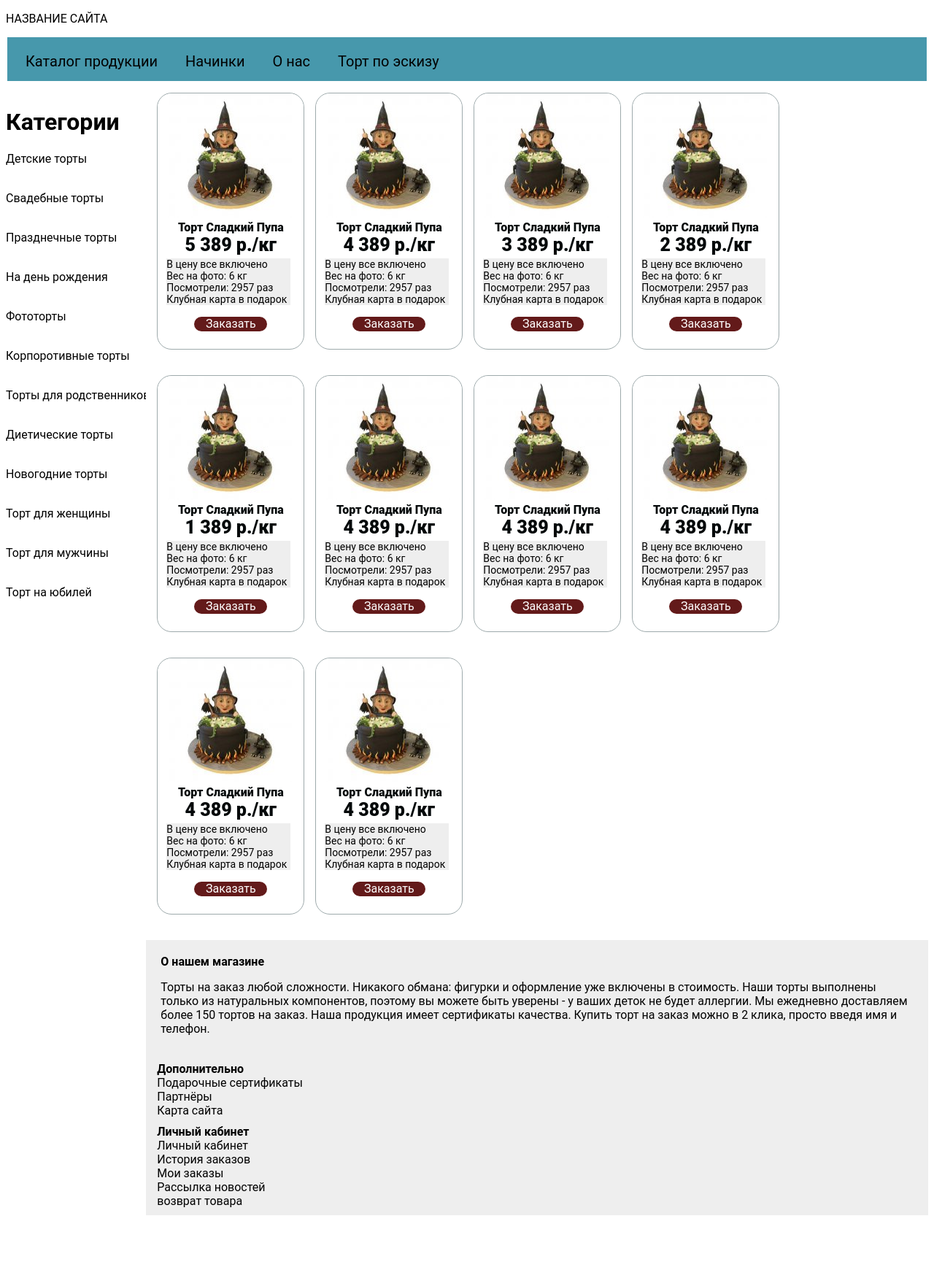
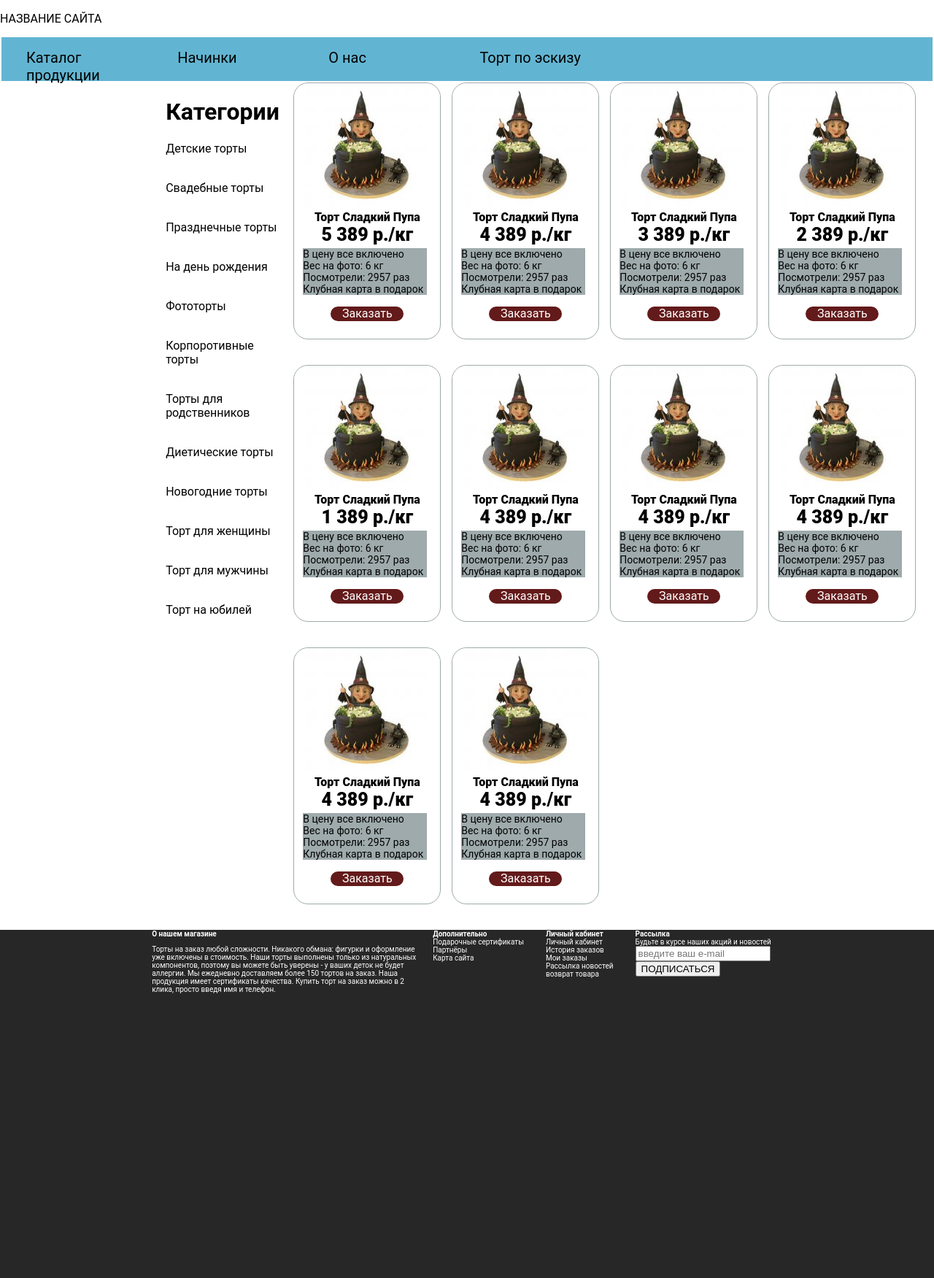
Before and after one commit to RabotnikGoda/PRsait, a plain HTML site: page projekt0.1.html in a window 1280 px wide. Shown: the whole page at 73% size. Before the commit the page ends 1673 px from the top, so only its background shows below. Drawn offline with Linux system fonts and the light colour scheme.

Commit message:
ножки

```diff
--- a/projekt0.1.html
+++ b/projekt0.1.html
@@ -4,6 +4,8 @@
 
 <head>
     <link href="stayl.css" rel="stylesheet">
+    <script src="https://kit.fontawesome.com/a076d05399.js"></script>
+    <script src="/path/to/script.js"></script>
     <title>Page Title</title>
 </head>
 
@@ -11,8 +13,8 @@
     <div class="container-nobackground">
         <p>НАЗВАНИЕ САЙТА</p>
         <div class="all_main-nenu">
-            <div class="main-menu" style="overflow: hidden;">
-                <div class="main-menu" style="width: 1000%;">
+            <div class="main-menu">
+                <div class="margin">
                     <div class="sections">
                         <a>Каталог продукции</a>
                     </div>
@@ -28,17 +30,16 @@
                 </div>
             </div>
         </div>
-        <p></p>
 
     </div>
-    <div class="cpotainer">
+    <div class="cpotainer-margin">
         <div class="box">
             <div class="box-heding">
                 <h1>Категории</h1>
             </div>
             <div class="box-content">
-                <div class="box-category" style="overflow: hidden;">
-                    <div class="box-category" style="width: 1000%;">
+                <div class="box-category">
+                    <div class="box-category">
                         <ul class="according">
                             <li class="Cat-lis">
                                 <div class="hover-cat">Детские торты</div>
@@ -310,23 +311,11 @@
                         <div class="container-buttom">
                             <div class="button">Заказать</div>
                         </div>
-
                     </div>
                 </div>
             </div>
-            <!-- <div class="content-table">
-                <div class="row-content">
-                    <div class="product-grid" style="display: inline;">
-                        <div>
-                            <div class="product-grid" style="display: inline;">
-                            </div>
-                            <div class="product-grid" style="display: inline;">
         </div>
     </div>
-
-                    </div>
-                </div>
-            </div> -->
     <footer>
         <div class="all-cotainer-footer">
             <div class="container-footer">
@@ -376,6 +365,26 @@
                         </li>
                     </ul>
                 </div>
+                <div class="con-foot-2">
+                    <div class="heading-foot">Рассылка</div>
+                    <div>Будьте в курсе наших акций и новостей</div>
+                    <div class="mail-letters">
+                        <input type="email" placeholder="введите ваш e-mail" class="imput-mail">
+                        <div class="span-button-mail">
+                            <button class="buttton-mail">
+                                <div class="text-button-mail">ПОДПИСАТЬСЯ</div>
+                            </button>
+                        </div>
+
+                    </div>
+                    <!-- <div class="style-social-mail">
+                        <i class="fab fa-odnoklassniki-square fa-2x"></i>
+                        <i class="fab fa-facebook-square fa-2x"></i>
+                        <i class="fab fa-facebook-square fa-2x"></i>
+                    </div> -->
+
+
+                </div>
             </div>
         </div>
 
--- a/stayl.css
+++ b/stayl.css
@@ -1,58 +1,66 @@
 body{
     font-family: 'Roboto', sans-serif;
+    margin: 0px;
 }
 .container-nobackground{
     width: auto;
 
 }
 .all-main-nenu{
-    background: rgb(71, 152, 172);
+    background: #62b5d2;
     position:absolute;
     height: auto;
 }
 .main-menu{
 
-    background-color: rgb(71, 152, 172);
+    background-color: #62b5d2;
     font-size: 20px; /*размер шрифт*/
     height: 20px; /*высота*/
     width: auto; /*ширина*/
     padding: 0px 2px 40px 2px;
     margin: 2px;
 }
-.cpotainer{
+.margin{
+    margin: 0 auto;
+    max-width: 1240px;
+
+}
+.sections{
+    float:left;
+    width: 175.125px;
+    height: 23;
+    /* background-color: rgb(71, 152, 172); */
+    /* border: 3px solid rgb(71, 152, 172); */
+    display: block;
+    padding: 16px;
+}
+.cpotainer-margin{
     display: flex;
+}
+.according{
+    list-style-type: none;
+    margin:0px;
+    padding:0px;
+}
+.hover-cat{
+    border-right: none;
+    margin-bottom: 35px;
+}
+.hover-cat:hover{
+    color: #85b7c0;
+
+}
+a:hover {
+    background: #fa8af1;
+    border: 3px solid #fa8af1;
+    color: rgb;
+    margin: 0px;
+    padding: 15px 15px 20px 15px;
 }
 .product-cards{
     width: 1100px;
     display: flex;
     flex-wrap: wrap;
-}
-.sections{
-    float:left;
-    width: auto;
-    height: auto;
-    background-color: rgb(71, 152, 172);
-    border: 3px solid rgb(71, 152, 172);
-    padding: 16px;
-
-}
-a:hover {
-    background: rgb(48, 139, 161);
-    border: 3px solid rgb(48, 139, 161);
-    color: rgb;
-}
-.hover-cat:hover{
-    color: #85b7c0;
-
-}
-.according{
-    list-style-type: none;
-    margin:0px;
-    padding:0px;
-
-}
-.row-content{
-    display: flex;
 }
 .product-grid{
     /* float: left; */
@@ -65,9 +73,34 @@ a:hover {
     border-radius: 20px;
     margin-left: 15px;
 }
-.hover-cat{
-    border-right: none;
-    margin-bottom: 35px;
+.pic-border-r{
+    border-radius: 20px 20px 0px 0px;
+}
+.name-product{
+    font-size: 16px;
+    color: #000000;
+    text-align: center;
+    font-weight: 900;
+}
+.price-product{
+    font-size: 25px;
+    color: #000000;
+    text-align: center;
+    font-weight: 900;
+}
+.all-discrip-text-product{
+    background-color: #9EAAAC;
+
+    margin: 4px 6px 4px 12px;
+    width: 170px;
+}
+.text-product{
+
+    font-size: 14px;
+}
+.container-buttom{
+    display: flex;
+    justify-content: center;
 }
 .button{
     background-color: #631a1a;
@@ -78,56 +111,35 @@ a:hover {
     text-align: center;
     color: #ffffff
 }
-.container-buttom{
-    display: flex;
-    justify-content: center;
-}
-.name-product{
-    font-size: 16px;
-    color: rgb(4, 9, 10);
-    text-align: center;
-    font-weight: 900;
-}
-.price-product{
-    font-size: 25px;
-    color: rgb(4, 9, 10);
-    text-align: center;
-    font-weight: 900;
-}
-.pic-border-r{
-    border-radius: 20px 20px 0px 0px;
-}
-.all-discrip-text-product{
-    background-color: rgba(221, 220, 220, 0.493);
 
-    margin: 4px 6px 4px 12px;
-    width: 170px;
-}
-.text-product{
 
-    font-size: 14px;
-}
 .footer{
     padding: 30px 0px 0px 0px;
     background-color: #272727;
     border: 0;
     margin: 0;
 }
+.all-cotainer-footer{
+    background-color: #272727;
+    color: #ffffff;
+    font-size: 10px;
+    display: flex;
+    justify-content: center;
+    margin: 0px;
+
+}
+.container-footer{
+    height: 477px;
+    width: auto;
+    display: flex;
+}
+.con-foot-1{
+    width: 370px;
+    display: inline-block;
+
+}
 .heading-foot{
     font-weight: bold;
-}
-.all-cotainer-footer{
-    background-color: rgba(221, 220, 220, 0.493);
-    border: 0;
-    margin: 0;
-}
-
-.con-foot-1{
-    margin:0px;
-    padding: 20px;
-}
-.con-foot-2{
-    padding: 0px 15px 10px 15px;
 }
 .ul-con-toot-2{
     list-style-type: none;
@@ -138,9 +150,8 @@ a:hover {
 .l-con-toot-2-hover:hover{
     color: #85b7c0;
 }
-.container-footor{
-    height: 477px;
-    width: auto;
-    display: flex;
-    flex-wrap: wrap;
+.con-foot-2{
+    padding: 0px 15px 10px 15px;
 }
+/* .style-social-mail{
+} */
```
Also changed, not shown: script.js (added). Lines whose indentation alone changed are shown as unchanged.
